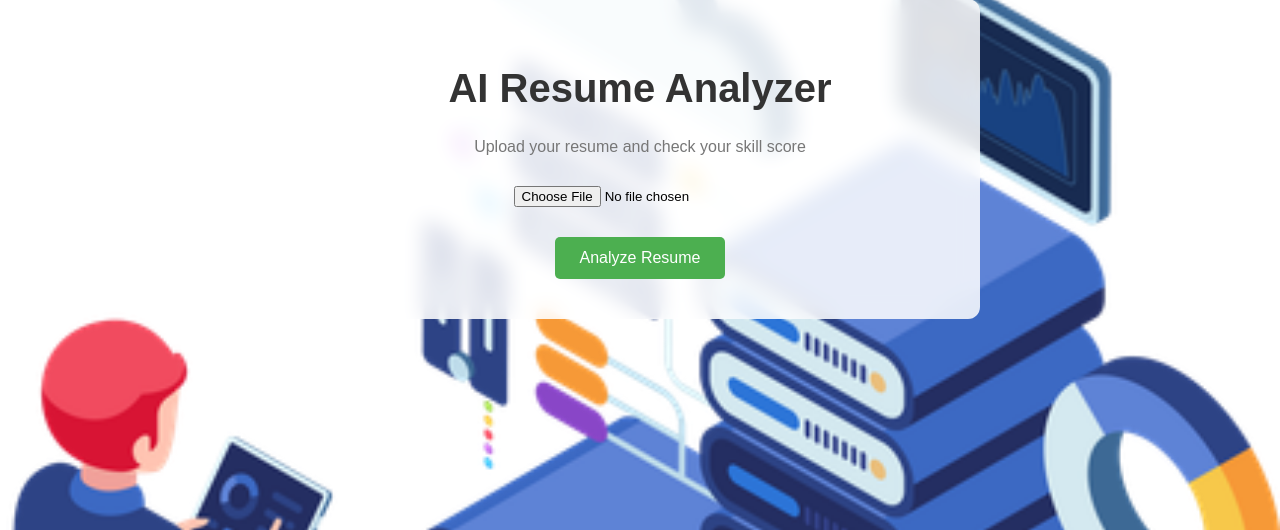
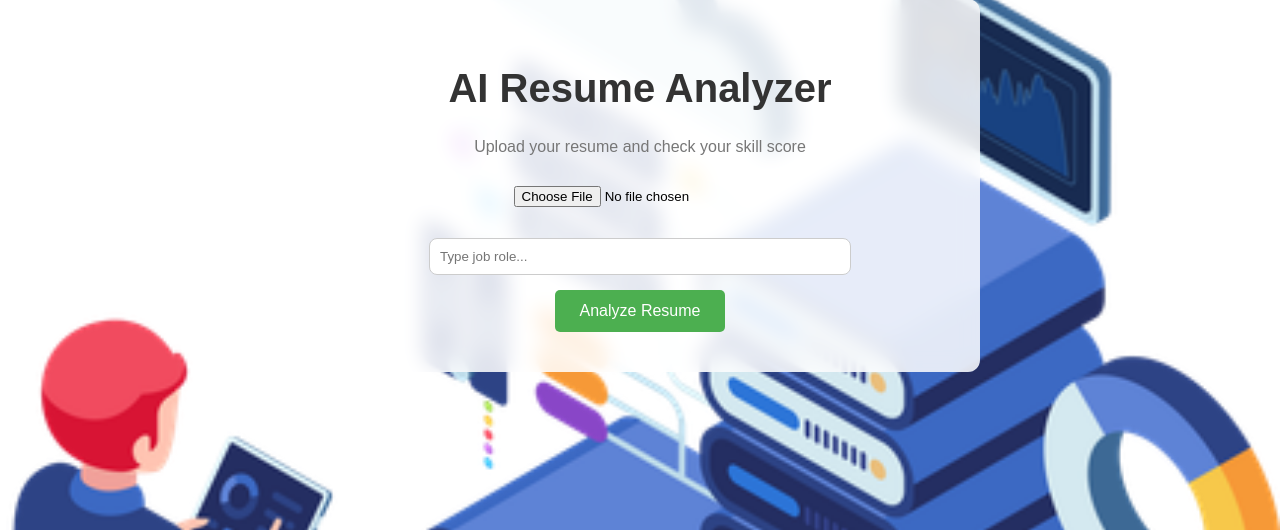
Before and after one commit to a6hxin/Ai-Resume-Analyzer, a Flask app: page / in a window 1280 px wide. Shown: the part 103-633 px from the top of the page. Run offline with Flask 3, Linux system fonts and the light colour scheme.

Commit message:
Added new features

```diff
--- a/requirements.txt
+++ b/requirements.txt
@@ -1,2 +1,3 @@
 flask
 pdfplumber
+scikit-learn
--- a/skill_matcher.py
+++ b/skill_matcher.py
@@ -33,3 +33,14 @@ def calculate_score(skills):
             missing.append(skill)
 
     return score, missing
+
+def job_match(resume_text, job_desc):
+
+    resume_words = set(resume_text.split())
+    job_words = set(job_desc.lower().split())
+
+    matched = resume_words & job_words
+
+    score = int(len(matched) / len(job_words) * 100)
+
+    return score
--- a/static/style.css
+++ b/static/style.css
@@ -28,6 +28,7 @@ h1{
 
 .upload-box{
     margin:30px;
+    size: 4cm;
 }
 
 button{
@@ -104,9 +105,10 @@ body{
     height: auto;      /* important */
 }
 
-button:hover{
-    background:#2e7d32;
-    transform:scale(1.05);
+button:hover {
+    background-color: #45a049;
+    transform: scale(1.03);
+    transition: 0.2s ease;
 }
 .back-btn{
     display:inline-block;
@@ -131,3 +133,65 @@ button:hover{
         transform: translateY(0);
     }
 }
+.job-box {
+    margin-top: 10px;
+    margin-bottom: 14px;
+}
+textarea{
+    width: 250px;
+    height: 40px;
+    padding: 7px;
+    border-radius: 8px;
+    border: 1px solid #ccc;
+    font-size: 14px;
+    resize: none;
+}
+
+textarea:focus{
+    outline: none;
+    border: 1px solid #4CAF50;
+    box-shadow: 0 0 5px rgba(76,175,80,0.4);
+}
+.progress {
+  width: 300px;
+  height: 10px;
+  background: #eee;
+  border-radius: 5px;
+}
+
+.progress-bar {
+  height: 10px;
+  background: #4CAF50;
+  border-radius: 5px;
+}
+input[list]{
+    width: 400px;
+    padding: 10px;
+    border-radius: 8px;
+    border: 1px solid #ccc;
+    margin-top: 1px;
+}
+#jobInput{
+width: 350px;
+padding: 10px;
+border-radius: 6px;
+border: 1px solid #ccc;
+margin-top: 10px;
+}
+
+#suggestions{
+width: 350px;
+background: white;
+border-radius: 6px;
+margin-top: 15px;
+}
+
+#suggestions div{
+padding: 8px;
+cursor: pointer;
+border-bottom: 1px solid #eee;
+}
+
+#suggestions div:hover{
+background: #f2f2f2;
+}
--- a/templates/index.html
+++ b/templates/index.html
@@ -8,6 +8,7 @@
 </head>
 
 <body>
+
 
 <div class="container">
 
@@ -20,17 +21,37 @@
             <input type="file" name="resume" required>
         </div>
 
+<input list="jobs" name="job_desc" placeholder="Type job role...">
+
+<datalist id="jobs">
+<option value="Python Developer">
+<option value="Frontend Developer">
+<option value="Backend Developer">
+<option value="Full Stack Developer">
+<option value="Data Analyst">
+<option value="Machine Learning Engineer">
+<option value="Software Engineer">
+<option value="Web Developer">
+</datalist>
+<div id="suggestions"></div>
+
         <button type="submit">Analyze Resume</button>
 
     </form>
 
-    {% if result %}
 
-    <div class="result-card">
+{% if result %}
 
-        <h2>Resume Score</h2>
-        <div class="score">{{ result.score }} / 100</div>
-        <canvas id="scoreChart" width="200" height="200"></canvas>
+<div class="score">
+{{ result.match }}
+</div>
+<h2>Resume Score</h2>
+<h3>{{ result.score }} / 100</h3>
+
+<canvas id="scoreChart" width="200" height="200"></canvas>
+{% if result %}
+
+{% endif %}
 
         <div class="skills">
 
@@ -60,6 +81,10 @@
     {% endif %}
 
 </div>
+{% if result %}
+
+<script src="https://cdn.jsdelivr.net/npm/chart.js"></script>
+
 <script>
 
 {% if result %}
@@ -86,6 +111,8 @@ new Chart(
 {% endif %}
 
 </script>
+{% endif %}
+</script>
 
 
 </body>
```
Also changed, not shown: README.md, app.py (line endings or trailing spaces).
